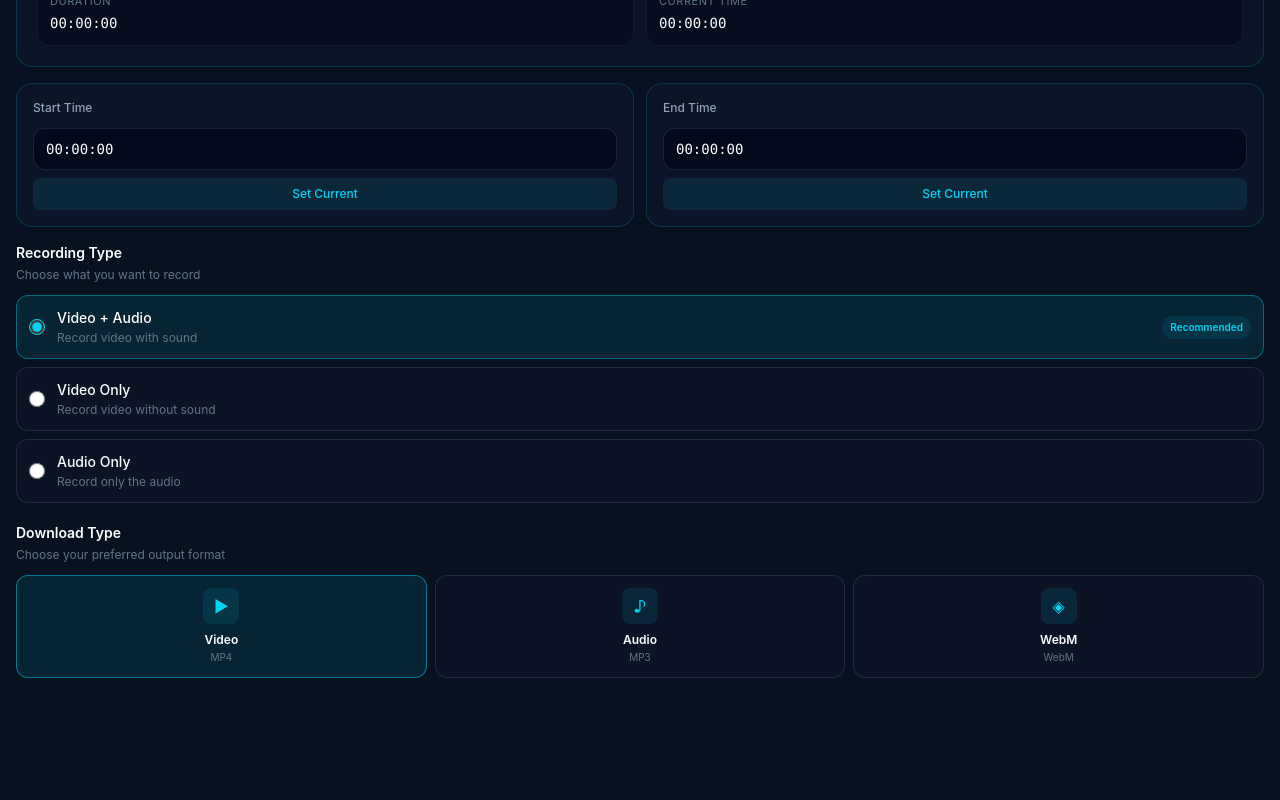
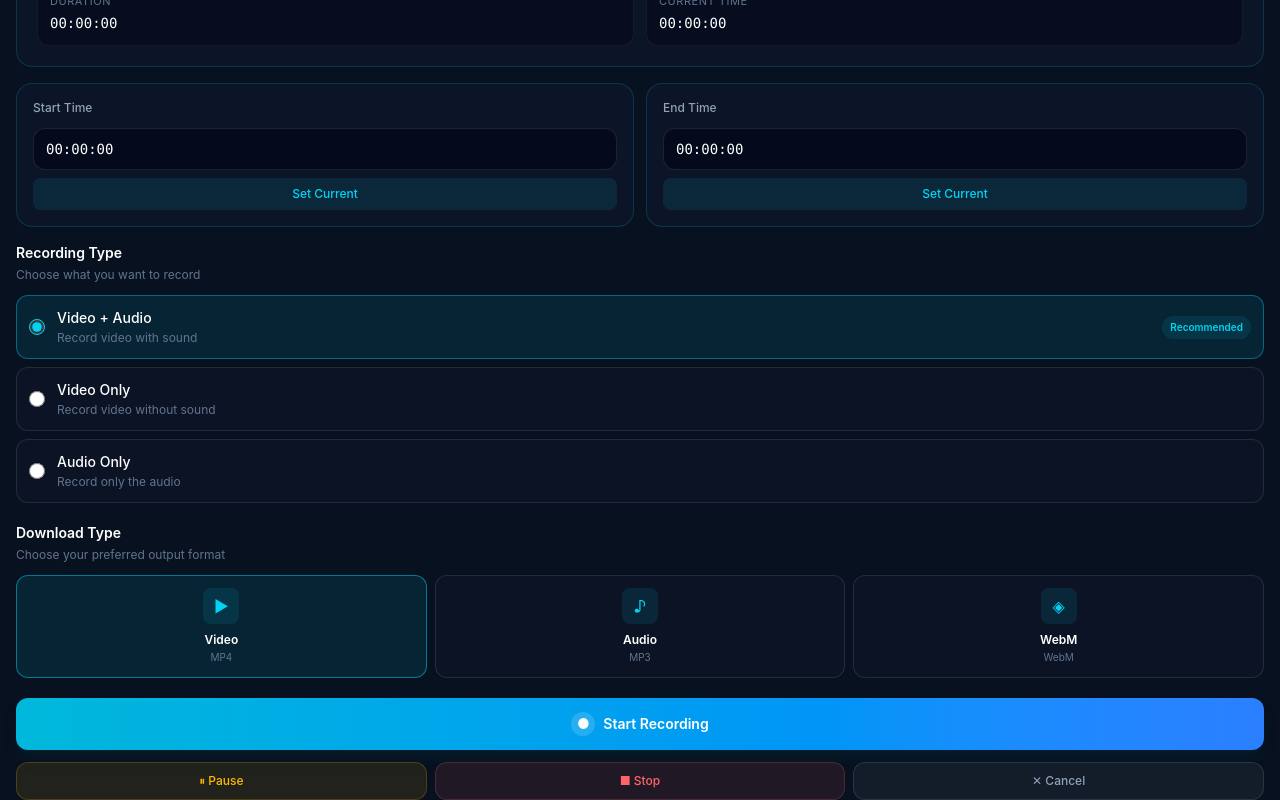
Before and after one commit to MMunim90/youtube-clip-maker, a React (Vite) app: page / in a window 1280 px wide. Shown: the part 447-1247 px from the top of the page. Before the commit the page ends 1125 px from the top, so only its background shows below. Built offline with nearby package versions, Linux system fonts and the light colour scheme.

Commit message:
added control button ksx

```diff
--- a/src/App.jsx
+++ b/src/App.jsx
@@ -4,6 +4,7 @@ import VideoInfo from "./components/VideoInfo";
 import TimeSelection from "./components/TimeSelection";
 import RecordingType from "./components/RecordingType";
 import DownloadType from "./components/DownloadType";
+import RecordingControls from "./components/RecordingControls";
 
 function App() {
   return (
@@ -14,6 +15,7 @@ function App() {
       <TimeSelection />
       <RecordingType />
       <DownloadType />
+      <RecordingControls />
     </main>
   );
 }
--- /dev/null
+++ b/src/components/RecordingControls.jsx
@@ -0,0 +1,45 @@
+function RecordingControls() {
+  return (
+    <section className="mx-4 mt-5">
+      {/* Start Recording */}
+      <button
+        id="startRecording"
+        className="group flex w-full items-center justify-center gap-2 rounded-xl bg-gradient-to-r from-cyan-500 to-blue-500 px-4 py-3.5 text-sm font-semibold text-white shadow-lg shadow-cyan-950/30 transition hover:from-cyan-400 hover:to-blue-400 active:scale-[0.98]"
+      >
+        <span className="flex h-6 w-6 items-center justify-center rounded-full bg-white/15">
+          ●
+        </span>
+        Start Recording
+      </button>
+
+      {/* Recording Controls */}
+      <div id="recordingControls" className="mt-3 grid grid-cols-3 gap-2">
+        {/* Pause */}
+        <button
+          id="pauseRecording"
+          className="rounded-xl border border-amber-400/20 bg-amber-400/10 px-3 py-2.5 text-xs font-medium text-amber-400 transition hover:bg-amber-400/20"
+        >
+          ⏸ Pause
+        </button>
+
+        {/* Stop */}
+        <button
+          id="stopRecording"
+          className="rounded-xl border border-red-400/20 bg-red-400/10 px-3 py-2.5 text-xs font-medium text-red-400 transition hover:bg-red-400/20"
+        >
+          ■ Stop
+        </button>
+
+        {/* Cancel */}
+        <button
+          id="cancelRecording"
+          className="rounded-xl border border-white/10 bg-white/5 px-3 py-2.5 text-xs font-medium text-slate-400 transition hover:bg-white/10 hover:text-white"
+        >
+          ✕ Cancel
+        </button>
+      </div>
+    </section>
+  );
+}
+
+export default RecordingControls;
```
